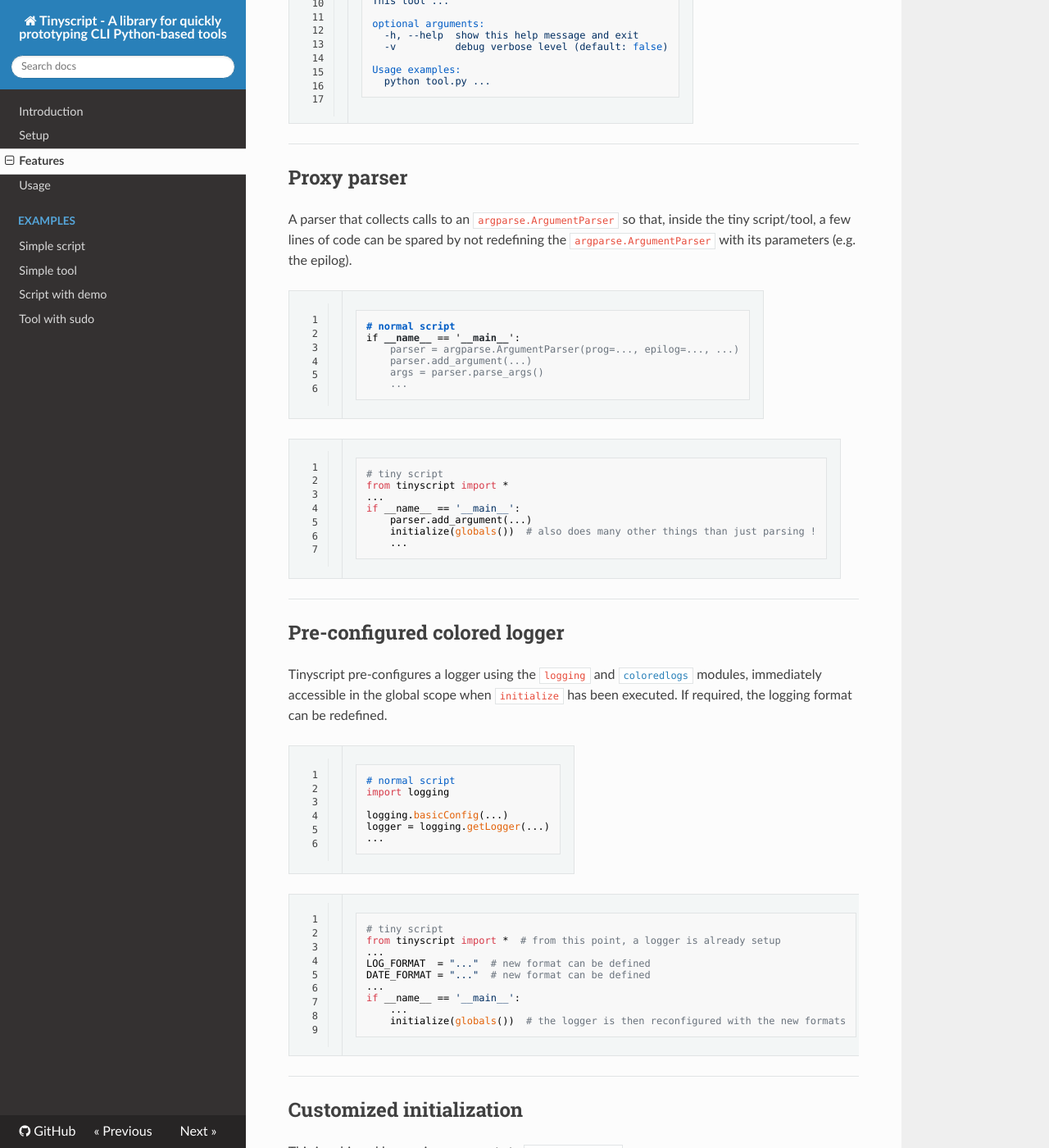
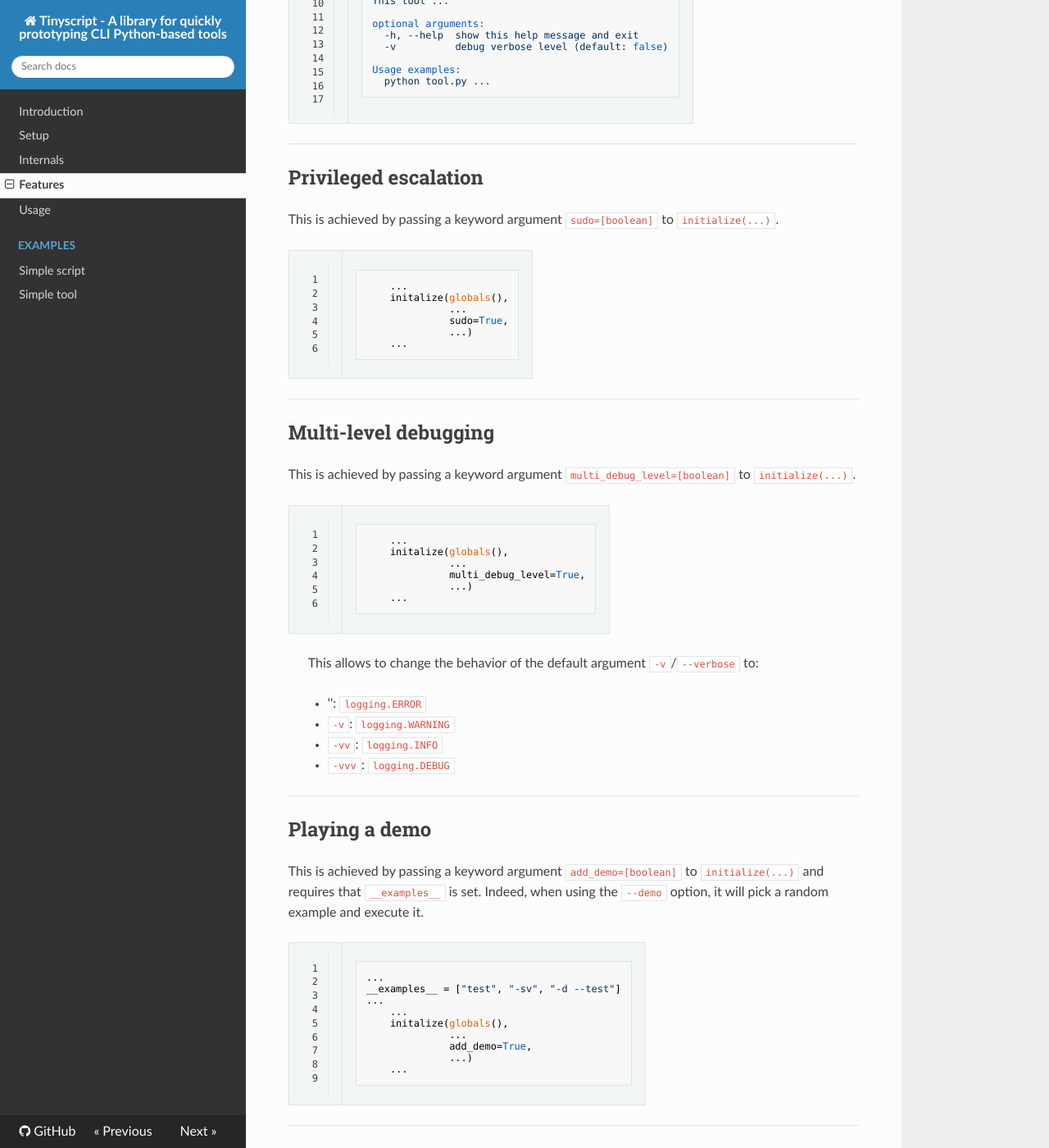
Before and after one commit to dhondta/python-tinyscript, an MkDocs documentation site: the page built from docs/features.md, in a window 1280 px wide and 1400 px high, scrolled down 702 px. Shown: the whole window at 82% size. Built offline with MkDocs 1.6.1, drawn with Linux system fonts in a browser that asks for light colours; nearby versions of some CDN libraries; old or Windows-style settings are respelled for this version of MkDocs; some of the changed text lies outside the part shown.

Commit message:
Refinement to documentation

````diff
--- a/docs/features.md
+++ b/docs/features.md
@@ -1,6 +1,6 @@
-## Script metadata and help formatting
+## Metadata
 
-Metadata can be defined at the beginning of the script and is used by Tinyscript to format the help message.
+Metadata can be defined at the very beginning of the script/tool and is used by Tinyscript to format the help message.
 
 ```python
 from tinyscript import *
@@ -40,63 +40,9 @@
 
 -----
 
-## Proxy parser
+## Privileged escalation
 
-A parser that collects calls to an `argparse.ArgumentParser` so that, inside the tiny script/tool, a few lines of code can be spared by not redefining the `argparse.ArgumentParser` with its parameters (e.g. the epilog).
-
-```python hl_lines="3 5"
-# normal script
-if __name__ == '__main__':
-    parser = argparse.ArgumentParser(prog=..., epilog=..., ...)
-    parser.add_argument(...)
-    args = parser.parse_args()
-    ...
-```
-
-```python hl_lines="6"
-# tiny script
-from tinyscript import *
-...
-if __name__ == '__main__':
-    parser.add_argument(...)
-    initialize(globals())  # also does many other things than just parsing !
-    ...
-```
-
------
-
-## Pre-configured colored logger
-
-Tinyscript pre-configures a logger using the `logging` and [`coloredlogs`](https://github.com/xolox/python-coloredlogs) modules, immediately accessible in the global scope when `initialize` has been executed. If required, the logging format can be redefined.
-
-```python hl_lines="4 5"
-# normal script
-import logging
-
-logging.basicConfig(...)
-logger = logging.getLogger(...)
-...
-```
-
-```python hl_lines="9"
-# tiny script
-from tinyscript import *  # from this point, a logger is already setup
-...
-LOG_FORMAT  = "..."  # new format can be defined
-DATE_FORMAT = "..."  # new format can be defined
-...
-if __name__ == '__main__':
-    ...
-    initialize(globals())  # the logger is then reconfigured with the new formats
-```
-
------
-
-## Customized initialization
-
-This is achieved by passing arguments to `initialize(...)`.
-
-- Require `sudo`
+This is achieved by passing a keyword argument `sudo=[boolean]` to `initialize(...)`.
 
 ```python hl_lines="4"
     ...
@@ -107,7 +53,11 @@
     ...
 ```
 
-- Configure multi-level debugging:
+-----
+
+## Multi-level debugging
+
+This is achieved by passing a keyword argument `multi_debug_level=[boolean]` to `initialize(...)`.
 
 ```python hl_lines="4"
     ...
@@ -125,21 +75,78 @@
 >  - `-vv`: `logging.INFO`
 >  - `-vvv`: `logging.DEBUG`
 
-- Add a help message (defaults to `True`)
+-----
 
-> This allows to format the help messages using the defined metadata variables.
+## Playing a demo
 
-- Add a demo option (defaults to `False`)
+This is achieved by passing a keyword argument `add_demo=[boolean]` to `initialize(...)` and requires that `__examples__` is set. Indeed, when using the `--demo` option, it will pick a random example and execute it.
 
-> This allows to play a random set of arguments as defined in `__examples__`.
+```python hl_lines="2 7"
+...
+__examples__ = ["test", "-sv", "-d --test"]
+...
+    ...
+    initalize(globals(),
+              ...
+              add_demo=True,
+              ...)
+    ...
+```
+
+-----
+
+## Stepping the execution
+
+This is achieved by passing a keyword argument `add_step=[boolean]` to `initialize(...)`. It will pause the script/tool where a `step()` function or `Step(...)` context manager has been used, if the user started the script/tool with `--step`.
+
+```python hl_lines="4"
+    ...
+    initalize(globals(),
+              ...
+              add_wizard=True,
+              ...)
+    ...
+```
+
+-----
+
+## Starting a wizard
+
+This is achieved by passing a keyword argument `add_wizard=[boolean]` to `initialize(...)`. It will interactively ask for prividing arguments to the script/tool.
+
+```python hl_lines="4"
+    ...
+    initalize(globals(),
+              ...
+              add_wizard=True,
+              ...)
+    ...
+```
+
+
+
 
 - Add a wizard option (defaults to `False`)
 
 > This allows to interactively ask the user for arguments.
 
+    :param glob:              globals() instance from the calling script
+    :param sudo:              if True, require sudo credentials and re-run
+                               script with sudo
+    :param multi_debug_level: allow to use -v, -vv, -vvv (adjust logging level)
+                               instead of just -v (only debug on/off)
+    :param add_demo:          add an option to re-run the process using a random
+                               entry from the __examples__ (only works if this
+                               variable is populated)
+    :param add_step:          add an execution stepping option
+    :param add_version:       add a version option
+    :param add_wizard:        add an option to run a wizard, asking for each
+                               input argument
+    :param noargs_action:     action to be performed when no argument is input
+    :param report_func:       report generation function
 -----
 
-## Customized exit handlers
+## Customizable exit handlers
 
 Customized handlers can be defined for multiple events:
 
@@ -178,19 +185,3 @@
     # do something before at_exit() if something went wrong
 ...
 ```
-
------
-
-## Pre-imports
-
-Some common built-in modules are preimported.
-
-```sh
-$ python
-[...]
->>> from tinyscript import __preimports__
->>> __preimports__
-['argparse', 'base64', 'binascii', 'collections', 'itertools', 'logging', 'os', 'random', 're', 'shutil', 'signal', 'string', 'sys', 'time']
-```
-
-In a script/tool, all these built-in modules are preimported with the line `from tinyscript import *`.
--- /dev/null
+++ b/docs/internals.md
@@ -0,0 +1,123 @@
+## Proxy parser
+
+A parser that collects calls to an `argparse.ArgumentParser` so that, inside the tiny script/tool, a few lines of code can be spared by not redefining the `argparse.ArgumentParser` with its (long) parameters (e.g. the epilog).
+
+```python hl_lines="3 5"
+# normal script
+if __name__ == '__main__':
+    parser = argparse.ArgumentParser(prog=..., epilog=..., ...)
+    parser.add_argument(...)
+    args = parser.parse_args()
+    ...
+```
+
+```python hl_lines="6"
+# tiny script
+from tinyscript import *
+...
+if __name__ == '__main__':
+    parser.add_argument(...)
+    initialize(globals())  # also does many other things than just parsing !
+    ...
+```
+
+-----
+
+## Pre-defined help formatting
+
+While sparing lines of code due to not redefining a complete argument parser, Tinyscript uses a pre-defined help formatting based on metadata, making very easy to build a well-formatted script/tool in only a few lines of code.
+
+Here is an example of help output:
+
+```sh
+$ python tool.py -h
+usage: tool [-h] [-v]
+
+Tool v1.0
+Author: John Doe (john.doe@example.com)
+Reference: ...
+Source: ...
+Training: ...
+
+This tool ...
+
+optional arguments:
+  -h, --help  show this help message and exit
+  -v          debug verbose level (default: false)
+
+Usage examples:
+  python tool.py ...
+```
+
+-----
+
+## Customizable initialization
+
+This is achieved by passing arguments to `initialize(...)`. The first argument must always be `globals()` so that Tinyscript can populate the global scope of the script/tool.
+
+Various features are handled by this initialization and are explained in the related section of this documentation.
+
+-----
+
+## Pre-configured colored logger
+
+Tinyscript pre-configures a logger using the `logging` and [`coloredlogs`](https://github.com/xolox/python-coloredlogs) modules, immediately accessible in the global scope when `initialize` has been executed. If required, the logging format can be redefined.
+
+```python hl_lines="4 5"
+# normal script
+import logging
+
+logging.basicConfig(...)
+logger = logging.getLogger(...)
+...
+```
+
+```python hl_lines="9"
+# tiny script
+from tinyscript import *  # from this point, a logger is already setup
+...
+LOG_FORMAT  = "..."  # new format can be defined
+DATE_FORMAT = "..."  # new format can be defined
+...
+if __name__ == '__main__':
+    ...
+    initialize(globals())  # the logger is then reconfigured with the new formats
+```
+
+-----
+
+## Pre-imports
+
+Some common built-in modules are preimported.
+
+```sh
+$ python
+[...]
+>>> from tinyscript import __preimports__
+>>> __preimports__
+['argparse', 'base64', 'binascii', 'collections', 'itertools', 'logging', 'os', 'random', 're', 'shutil', 'signal', 'string', 'sys', 'time']
+```
+
+In a script/tool, all these built-in modules are preimported with the line `from tinyscript import *`.
+
+-----
+
+## Advanced option clash resolution
+
+When a developper writes a script/tool relying on Tyniscript, every argument or option defined will preceed the default arguments, e.g. `-h` or `--help`. Tinyscript will then add these after the developper-defined ones, then using argparse's conflict resolution first trying with full option strings (e.g. `-v` and `--verbose`), then with the long option string only (`--verbose`).
+
+> Beware that, if every option string of a given argument or option is already set by the developper, this may break some features. For example, setting the `--output` option will prevent this of the report feature to be added, therefore preventing the user from setting the format of output.
+
+List of default "*extra*" arguments and options:
+
+**Option strings** | **Description**
+:---: | :---:
+`-d`, `--demo` | start a demo of a random example
+`-h`, `--help` | show the help message
+
+List of default "*report*" arguments and options:
+
+**Option strings** | **Description**
+:---: | :---:
+`--output` | start a demo of a random example
+`--title` | show the help message
--- a/mkdocs.yml
+++ b/mkdocs.yml
@@ -5,13 +5,12 @@
 pages:
   - Introduction: index.md
   - Setup: setup.md
+  - Internals: internals.md
   - Features: features.md
   - Usage: usage.md
   - Examples:
     - 'Simple script': examples/simple-script.md
     - 'Simple tool': examples/simple-tool.md
-    - 'Script with demo': examples/script-with-demo.md
-    - 'Tool with sudo': examples/tool-with-sudo.md
 extra:
   mailto: alexandre.dhondt@gmail.com
 theme: readthedocs
````
Also changed, not shown: docs/examples/script-with-demo.md (deleted), docs/examples/tool-with-sudo.md (deleted).
